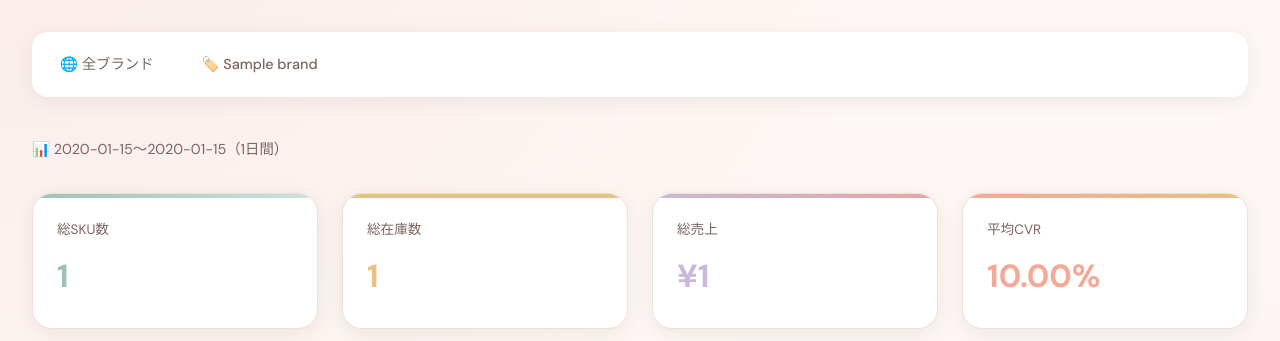
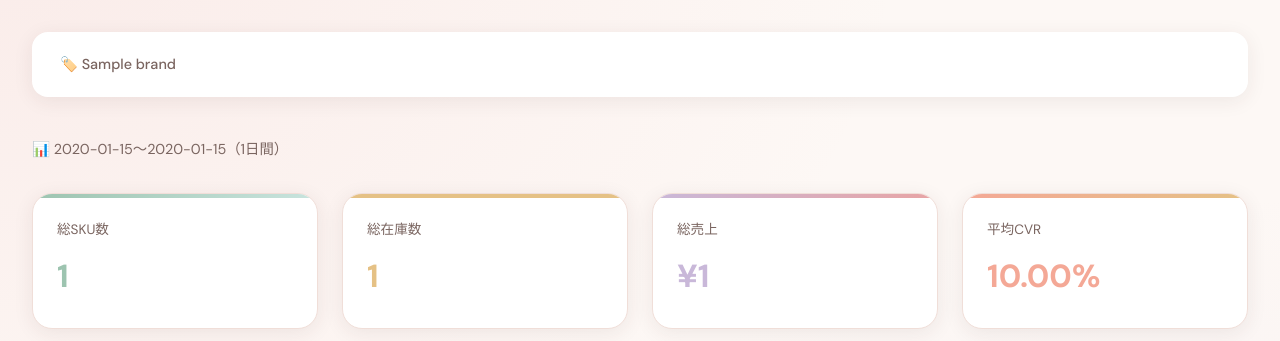
Before and after one commit to ytiguchi/analyzeap, a Flask app: template templates/brand_detail.html in a window 1280 px wide. Shown: the part 79-420 px from the top of the page. Run offline with Flask 3, Linux system fonts and the light colour scheme; the template is opened without the code that fills it: most values are stand-ins (such as "Sample title", 1, 10 or a date in 2020); grey boxes marked "Sample" are stand-in pictures; some web fonts are replaced.

Commit message:
Remove all-brands option from brand selection

```diff
--- a/templates/brand_detail.html
+++ b/templates/brand_detail.html
@@ -6,9 +6,6 @@
 <section class="section">
     <!-- ブランド選択タブ -->
     <div class="brand-tabs animate-in" style="margin-bottom: 2rem;">
-        <a href="/brand/all" class="brand-tab {% if brand_name == 'all' %}active{% endif %}">
-            🌐 全ブランド
-        </a>
         {% for b in brands %}
         <a href="/brand/{{ b }}" class="brand-tab {% if brand_name == b %}active{% endif %}">
             {% if b == 'Rady' or b == 'rady' %}👗{% elif b == 'cherimi' %}🌸{% elif b == 'michellMacaron' %}🎀{% elif b == 'SOLNI' or b == 'solni' %}💎{% else %}🏷️{% endif %}
```
